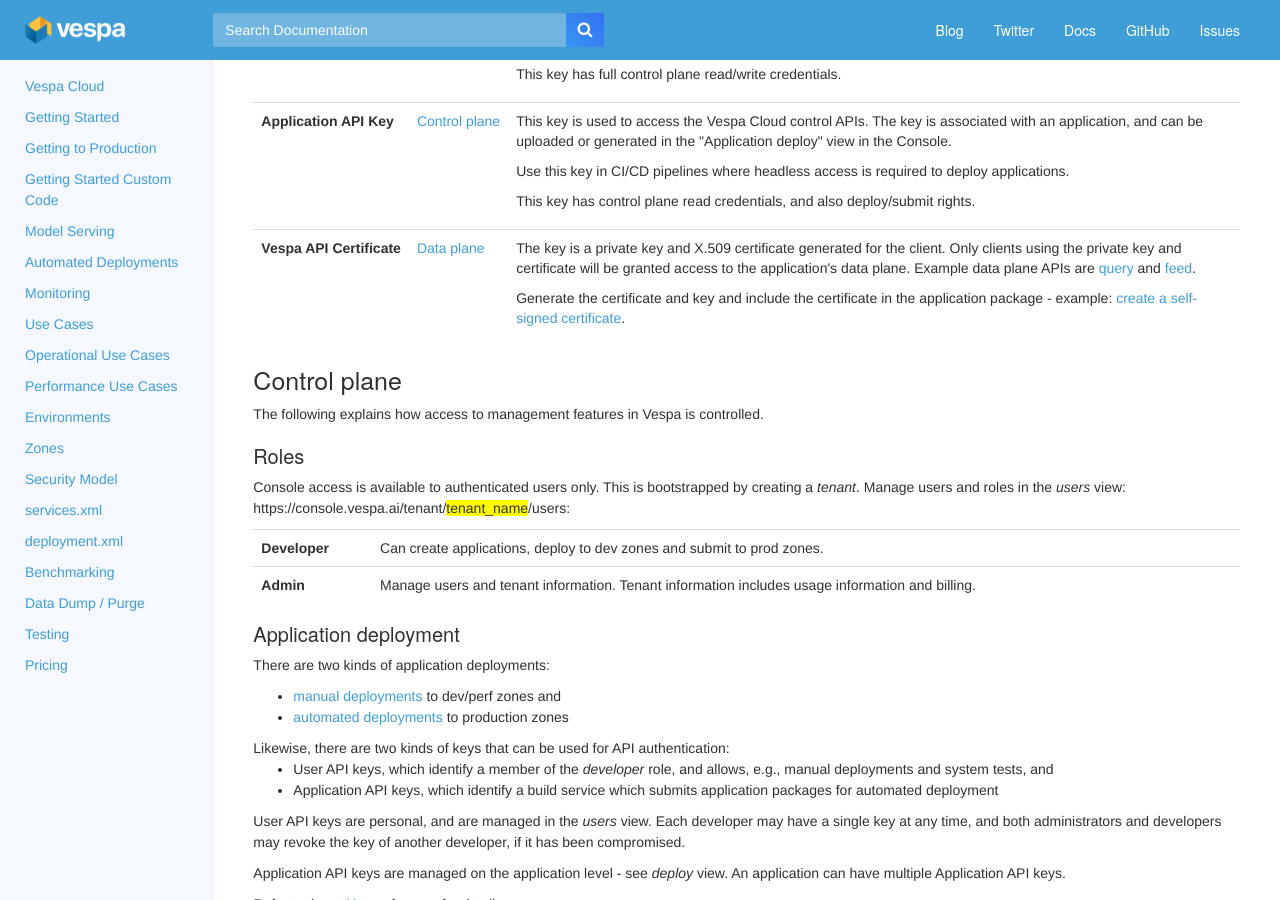
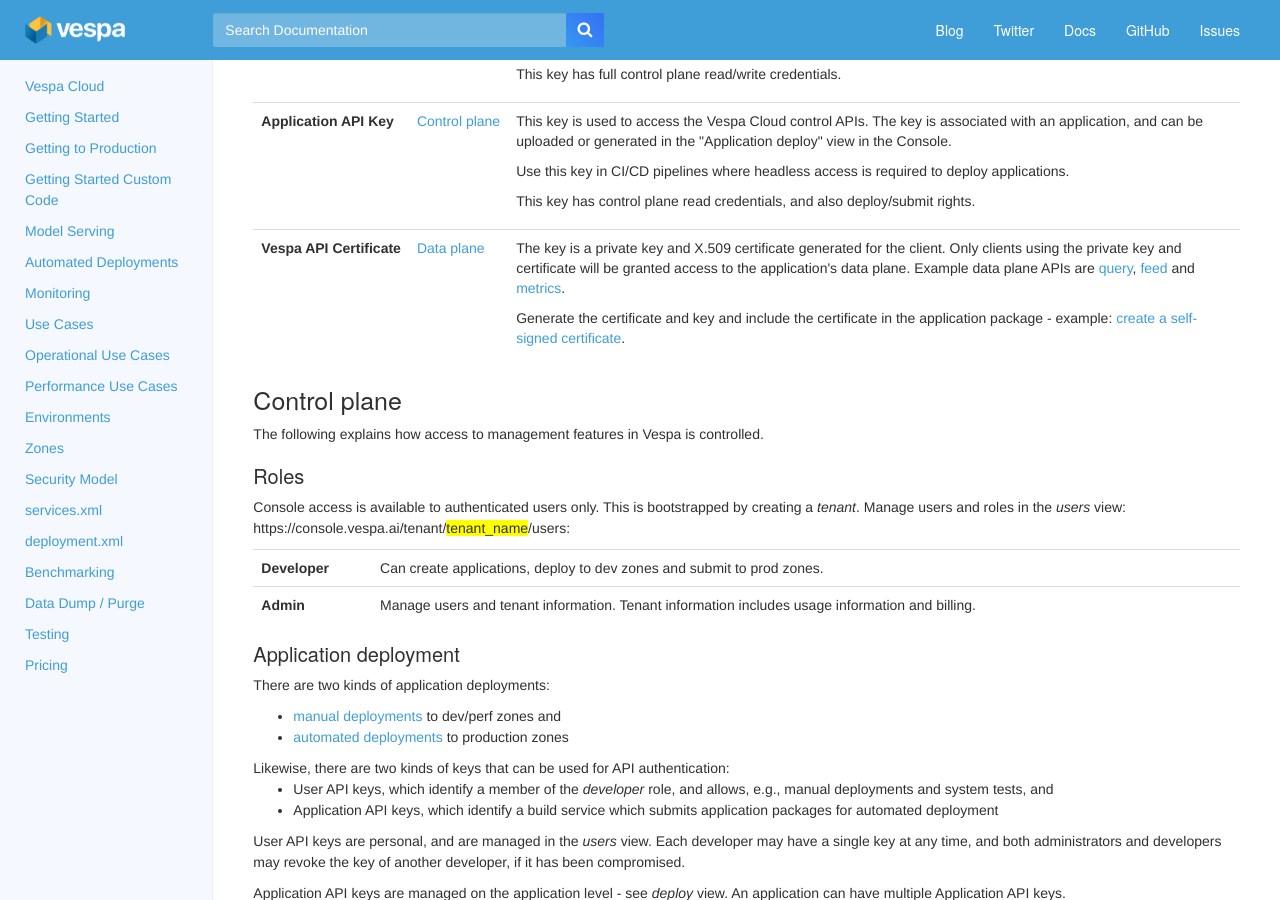
Before and after one commit to vespa-engine/cloud, a Jekyll site: the page built from security-model.html, in a window 1280 px wide and 900 px high, scrolled down 303 px. Built offline with Jekyll 4.4.1, drawn with Linux system fonts in a browser that asks for light colours.

Commit message:
metrics API is data-plane

```diff
--- a/security-model.html
+++ b/security-model.html
@@ -55,8 +55,9 @@ For use of keys in automation, refer to examples in
                 Only clients using the private key and certificate
                 will be granted access to the application's data plane.
                 Example data plane APIs are
-                <a href="https://docs.vespa.ai/documentation/query-api">query</a> and
-                <a href="https://docs.vespa.ai/documentation/reference/document-v1-api-reference.html">feed</a>.
+                <a href="https://docs.vespa.ai/documentation/query-api">query</a>,
+                <a href="https://docs.vespa.ai/documentation/reference/document-v1-api-reference.html">feed</a> and
+                <a href="/monitoring">metrics</a>.
                 </p><p>
                 Generate the certificate and key
                 and include the certificate in the application package -
```
